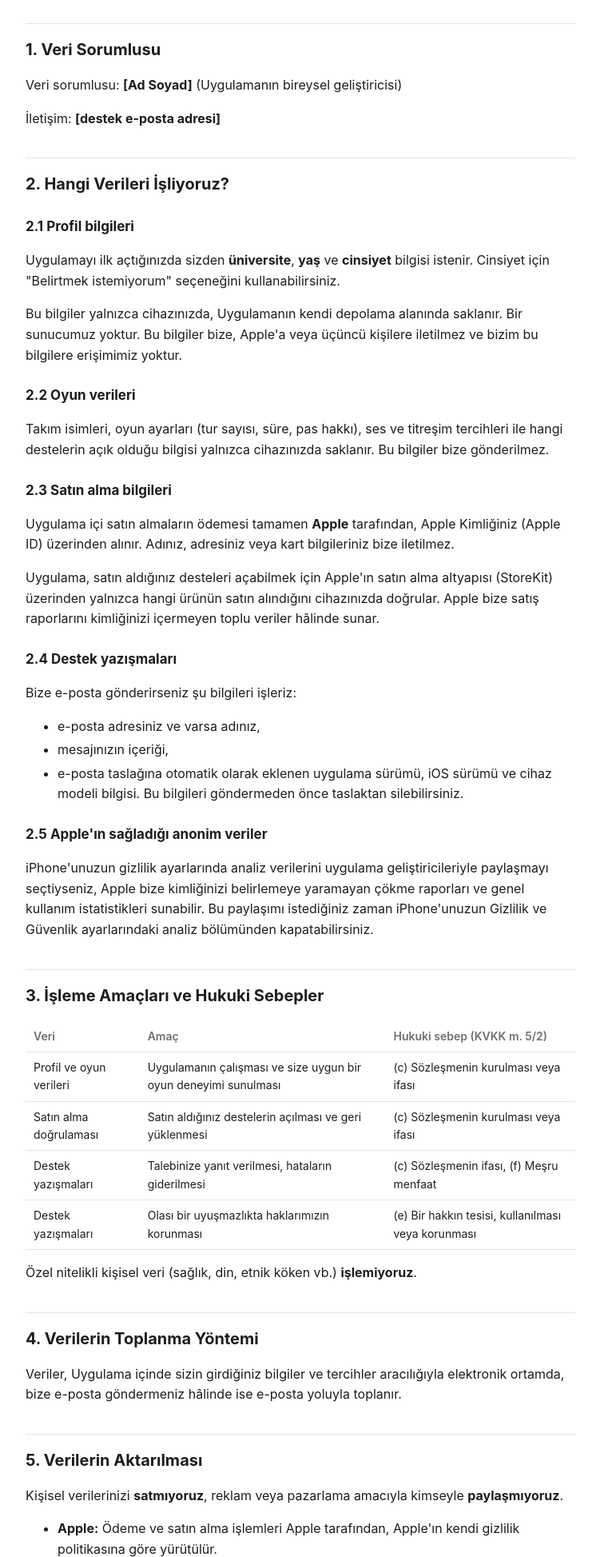
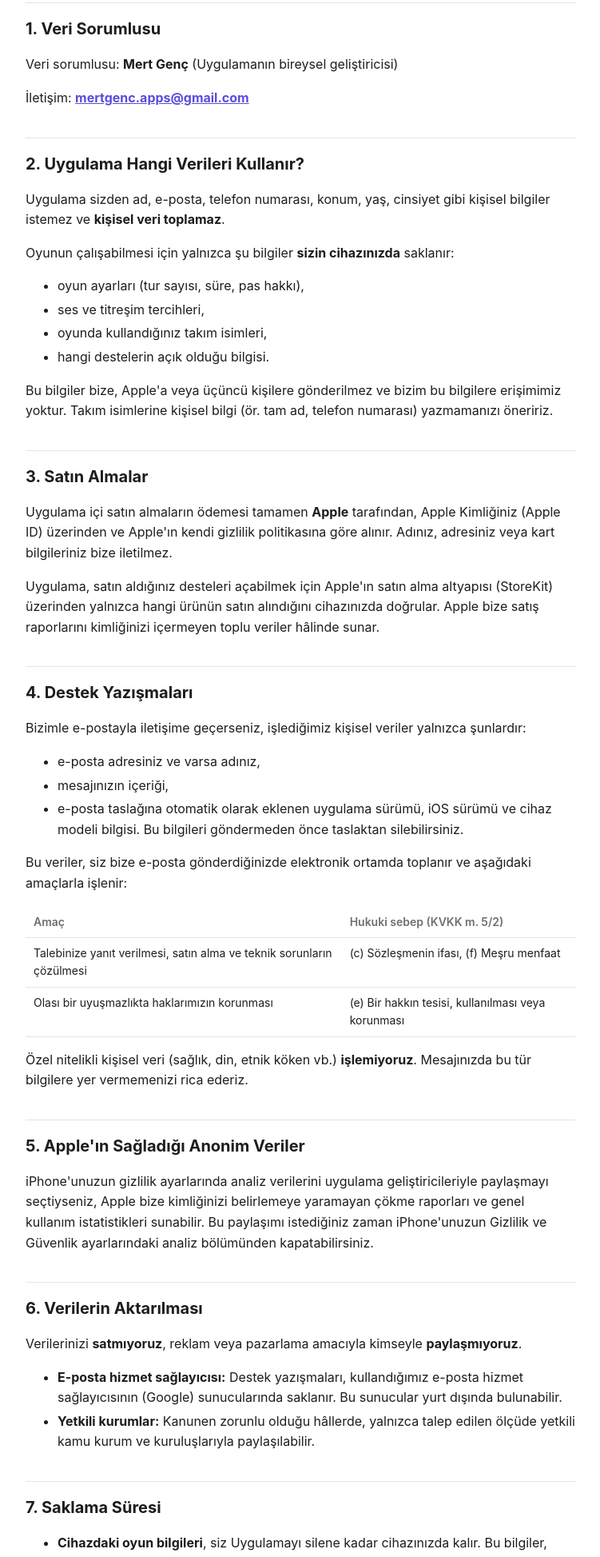
Before and after one commit to mertgencapps/fakultabu, a plain HTML site: page gizlilik.html in a window 1280 px wide. Shown: the part 522-2469 px from the top of the page at 80% size, without its empty margins (264-1015 px from the left). Drawn offline with Linux system fonts and the light colour scheme.

Commit message:
Update gizlilik.html

```diff
--- a/gizlilik.html
+++ b/gizlilik.html
@@ -30,86 +30,74 @@ footer{margin-top:48px;color:var(--muted);font-size:13px}
 <main>
 <h1>Gizlilik Politikası ve KVKK Aydınlatma Metni</h1>
 <p><strong>Son güncelleme:</strong> 27 Ekim 2026</p>
-<p>Bu metin, <strong>Fakültabu</strong> mobil uygulamasını ("Uygulama") kullanırken kişisel verilerinizin nasıl işlendiğini açıklar. Metin aynı zamanda 6698 sayılı Kişisel Verilerin Korunması Kanunu'nun ("KVKK") 10. maddesi kapsamında hazırlanmış aydınlatma metnidir.</p>
+<p>Bu metin, <strong>Fakültabu</strong> mobil uygulamasını ("Uygulama") kullanırken verilerinizin nasıl işlendiğini açıklar. Metin aynı zamanda 6698 sayılı Kişisel Verilerin Korunması Kanunu'nun ("KVKK") 10. maddesi kapsamında hazırlanmış aydınlatma metnidir.</p>
 <blockquote>
 <p><strong>Kısaca:</strong></p>
 <ul>
-<li>Hesap, şifre veya e-posta adresi istemiyoruz.</li>
-<li>Profil bilgileriniz (üniversite, yaş, cinsiyet) <strong>yalnızca sizin cihazınızda</strong> saklanır. Bize ya da üçüncü kişilere gönderilmez.</li>
+<li>Hesap, şifre veya e-posta adresi istemiyoruz. Size kişisel bir soru sormuyoruz.</li>
+<li>Uygulama <strong>kişisel veri toplamaz</strong> ve hiçbir sunucuya veri göndermez.</li>
 <li>Reklam, kullanıcı takibi (tracking) veya analiz aracı kullanmıyoruz.</li>
 <li>Ödemeleri Apple alır. Kart bilgilerinizi görmeyiz.</li>
 <li>Bize e-posta gönderirseniz e-postanızı yalnızca size yanıt vermek için kullanırız.</li>
 </ul>
 </blockquote>
 <h2>1. Veri Sorumlusu</h2>
-<p>Veri sorumlusu: <strong>[Ad Soyad]</strong> (Uygulamanın bireysel geliştiricisi)</p>
-<p>İletişim: <strong>[destek e-posta adresi]</strong></p>
-<h2>2. Hangi Verileri İşliyoruz?</h2>
-<h3>2.1 Profil bilgileri</h3>
-<p>Uygulamayı ilk açtığınızda sizden <strong>üniversite</strong>, <strong>yaş</strong> ve <strong>cinsiyet</strong> bilgisi istenir. Cinsiyet için "Belirtmek istemiyorum" seçeneğini kullanabilirsiniz.</p>
-<p>Bu bilgiler yalnızca cihazınızda, Uygulamanın kendi depolama alanında saklanır. Bir sunucumuz yoktur. Bu bilgiler bize, Apple'a veya üçüncü kişilere iletilmez ve bizim bu bilgilere erişimimiz yoktur.</p>
-<h3>2.2 Oyun verileri</h3>
-<p>Takım isimleri, oyun ayarları (tur sayısı, süre, pas hakkı), ses ve titreşim tercihleri ile hangi destelerin açık olduğu bilgisi yalnızca cihazınızda saklanır. Bu bilgiler bize gönderilmez.</p>
-<h3>2.3 Satın alma bilgileri</h3>
-<p>Uygulama içi satın almaların ödemesi tamamen <strong>Apple</strong> tarafından, Apple Kimliğiniz (Apple ID) üzerinden alınır. Adınız, adresiniz veya kart bilgileriniz bize iletilmez.</p>
+<p>Veri sorumlusu: <strong>Mert Genç</strong> (Uygulamanın bireysel geliştiricisi)</p>
+<p>İletişim: <strong><a href="mailto:mertgenc.apps@gmail.com">mertgenc.apps@gmail.com</a></strong></p>
+<h2>2. Uygulama Hangi Verileri Kullanır?</h2>
+<p>Uygulama sizden ad, e-posta, telefon numarası, konum, yaş, cinsiyet gibi kişisel bilgiler istemez ve <strong>kişisel veri toplamaz</strong>.</p>
+<p>Oyunun çalışabilmesi için yalnızca şu bilgiler <strong>sizin cihazınızda</strong> saklanır:</p>
+<ul>
+<li>oyun ayarları (tur sayısı, süre, pas hakkı),</li>
+<li>ses ve titreşim tercihleri,</li>
+<li>oyunda kullandığınız takım isimleri,</li>
+<li>hangi destelerin açık olduğu bilgisi.</li>
+</ul>
+<p>Bu bilgiler bize, Apple'a veya üçüncü kişilere gönderilmez ve bizim bu bilgilere erişimimiz yoktur. Takım isimlerine kişisel bilgi (ör. tam ad, telefon numarası) yazmamanızı öneririz.</p>
+<h2>3. Satın Almalar</h2>
+<p>Uygulama içi satın almaların ödemesi tamamen <strong>Apple</strong> tarafından, Apple Kimliğiniz (Apple ID) üzerinden ve Apple'ın kendi gizlilik politikasına göre alınır. Adınız, adresiniz veya kart bilgileriniz bize iletilmez.</p>
 <p>Uygulama, satın aldığınız desteleri açabilmek için Apple'ın satın alma altyapısı (StoreKit) üzerinden yalnızca hangi ürünün satın alındığını cihazınızda doğrular. Apple bize satış raporlarını kimliğinizi içermeyen toplu veriler hâlinde sunar.</p>
-<h3>2.4 Destek yazışmaları</h3>
-<p>Bize e-posta gönderirseniz şu bilgileri işleriz:</p>
+<h2>4. Destek Yazışmaları</h2>
+<p>Bizimle e-postayla iletişime geçerseniz, işlediğimiz kişisel veriler yalnızca şunlardır:</p>
 <ul>
 <li>e-posta adresiniz ve varsa adınız,</li>
 <li>mesajınızın içeriği,</li>
 <li>e-posta taslağına otomatik olarak eklenen uygulama sürümü, iOS sürümü ve cihaz modeli bilgisi. Bu bilgileri göndermeden önce taslaktan silebilirsiniz.</li>
 </ul>
-<h3>2.5 Apple'ın sağladığı anonim veriler</h3>
-<p>iPhone'unuzun gizlilik ayarlarında analiz verilerini uygulama geliştiricileriyle paylaşmayı seçtiyseniz, Apple bize kimliğinizi belirlemeye yaramayan çökme raporları ve genel kullanım istatistikleri sunabilir. Bu paylaşımı istediğiniz zaman iPhone'unuzun Gizlilik ve Güvenlik ayarlarındaki analiz bölümünden kapatabilirsiniz.</p>
-<h2>3. İşleme Amaçları ve Hukuki Sebepler</h2>
+<p>Bu veriler, siz bize e-posta gönderdiğinizde elektronik ortamda toplanır ve aşağıdaki amaçlarla işlenir:</p>
 <table>
 <thead>
 <tr>
-<th>Veri</th>
 <th>Amaç</th>
 <th>Hukuki sebep (KVKK m. 5/2)</th>
 </tr>
 </thead>
 <tbody>
 <tr>
-<td>Profil ve oyun verileri</td>
-<td>Uygulamanın çalışması ve size uygun bir oyun deneyimi sunulması</td>
-<td>(c) Sözleşmenin kurulması veya ifası</td>
-</tr>
-<tr>
-<td>Satın alma doğrulaması</td>
-<td>Satın aldığınız destelerin açılması ve geri yüklenmesi</td>
-<td>(c) Sözleşmenin kurulması veya ifası</td>
-</tr>
-<tr>
-<td>Destek yazışmaları</td>
-<td>Talebinize yanıt verilmesi, hataların giderilmesi</td>
+<td>Talebinize yanıt verilmesi, satın alma ve teknik sorunların çözülmesi</td>
 <td>(c) Sözleşmenin ifası, (f) Meşru menfaat</td>
 </tr>
 <tr>
-<td>Destek yazışmaları</td>
 <td>Olası bir uyuşmazlıkta haklarımızın korunması</td>
 <td>(e) Bir hakkın tesisi, kullanılması veya korunması</td>
 </tr>
 </tbody>
 </table>
-<p>Özel nitelikli kişisel veri (sağlık, din, etnik köken vb.) <strong>işlemiyoruz</strong>.</p>
-<h2>4. Verilerin Toplanma Yöntemi</h2>
-<p>Veriler, Uygulama içinde sizin girdiğiniz bilgiler ve tercihler aracılığıyla elektronik ortamda, bize e-posta göndermeniz hâlinde ise e-posta yoluyla toplanır.</p>
-<h2>5. Verilerin Aktarılması</h2>
-<p>Kişisel verilerinizi <strong>satmıyoruz</strong>, reklam veya pazarlama amacıyla kimseyle <strong>paylaşmıyoruz</strong>.</p>
+<p>Özel nitelikli kişisel veri (sağlık, din, etnik köken vb.) <strong>işlemiyoruz</strong>. Mesajınızda bu tür bilgilere yer vermemenizi rica ederiz.</p>
+<h2>5. Apple'ın Sağladığı Anonim Veriler</h2>
+<p>iPhone'unuzun gizlilik ayarlarında analiz verilerini uygulama geliştiricileriyle paylaşmayı seçtiyseniz, Apple bize kimliğinizi belirlemeye yaramayan çökme raporları ve genel kullanım istatistikleri sunabilir. Bu paylaşımı istediğiniz zaman iPhone'unuzun Gizlilik ve Güvenlik ayarlarındaki analiz bölümünden kapatabilirsiniz.</p>
+<h2>6. Verilerin Aktarılması</h2>
+<p>Verilerinizi <strong>satmıyoruz</strong>, reklam veya pazarlama amacıyla kimseyle <strong>paylaşmıyoruz</strong>.</p>
 <ul>
-<li><strong>Apple:</strong> Ödeme ve satın alma işlemleri Apple tarafından, Apple'ın kendi gizlilik politikasına göre yürütülür.</li>
-<li><strong>E-posta hizmet sağlayıcısı:</strong> Destek yazışmaları, kullandığımız e-posta hizmet sağlayıcısının sunucularında saklanır. Bu sunucular yurt dışında bulunabilir.</li>
+<li><strong>E-posta hizmet sağlayıcısı:</strong> Destek yazışmaları, kullandığımız e-posta hizmet sağlayıcısının (Google) sunucularında saklanır. Bu sunucular yurt dışında bulunabilir.</li>
 <li><strong>Yetkili kurumlar:</strong> Kanunen zorunlu olduğu hâllerde, yalnızca talep edilen ölçüde yetkili kamu kurum ve kuruluşlarıyla paylaşılabilir.</li>
 </ul>
-<h2>6. Saklama Süresi</h2>
+<h2>7. Saklama Süresi</h2>
 <ul>
-<li><strong>Cihazdaki veriler</strong> (profil ve oyun verileri), siz Uygulamadaki <strong>Ayarlar &gt; Profili Sıfırla</strong> seçeneğini kullanana veya Uygulamayı silene kadar cihazınızda kalır. Bu veriler, sizin oluşturduğunuz cihaz yedeklerine (ör. iCloud yedeği) dahil olabilir.</li>
+<li><strong>Cihazdaki oyun bilgileri</strong>, siz Uygulamayı silene kadar cihazınızda kalır. Bu bilgiler, sizin oluşturduğunuz cihaz yedeklerine (ör. iCloud yedeği) dahil olabilir. Satın aldığınız desteler Apple Kimliğinize bağlı olduğundan, Uygulamayı silseniz de daha sonra geri yükleyebilirsiniz.</li>
 <li><strong>Destek yazışmaları</strong>, talebiniz sonuçlandıktan sonra en fazla <strong>2 yıl</strong> saklanır ve sonra silinir.</li>
 </ul>
-<h2>7. Haklarınız (KVKK m. 11)</h2>
+<h2>8. Haklarınız (KVKK m. 11)</h2>
 <p>KVKK'nın 11. maddesi uyarınca şu haklara sahipsiniz:</p>
 <ul>
 <li>kişisel verilerinizin işlenip işlenmediğini öğrenme,</li>
@@ -122,18 +110,17 @@ footer{margin-top:48px;color:var(--muted);font-size:13px}
 <li>işlenen verilerin münhasıran otomatik sistemler vasıtasıyla analiz edilmesi suretiyle aleyhinize bir sonucun ortaya çıkmasına itiraz etme,</li>
 <li>kanuna aykırı işleme sebebiyle zarara uğramanız hâlinde zararın giderilmesini talep etme.</li>
 </ul>
-<p><strong>Başvuru:</strong> Taleplerinizi <strong>[destek e-posta adresi]</strong> adresine "KVKK Başvurusu" konulu bir e-postayla iletebilirsiniz. Başvurunuz en geç <strong>30 gün</strong> içinde ücretsiz olarak sonuçlandırılır.</p>
-<p><strong>Önemli:</strong> Profil ve oyun verileriniz yalnızca cihazınızda bulunduğundan bizim bu verilere erişimimiz yoktur. Bu verileri dilediğiniz zaman <strong>Ayarlar &gt; Profili Sıfırla</strong> seçeneğiyle veya Uygulamayı silerek kendiniz silebilirsiniz.</p>
+<p><strong>Başvuru:</strong> Taleplerinizi <strong><a href="mailto:mertgenc.apps@gmail.com">mertgenc.apps@gmail.com</a></strong> adresine "KVKK Başvurusu" konulu bir e-postayla iletebilirsiniz. Başvurunuz en geç <strong>30 gün</strong> içinde ücretsiz olarak sonuçlandırılır.</p>
 <p>Başvurunuzun sonucundan memnun kalmazsanız Kişisel Verileri Koruma Kurulu'na şikâyette bulunabilirsiniz.</p>
-<h2>8. Güvenlik</h2>
-<p>Cihazdaki veriler, iOS'un uygulamaları birbirinden ayıran güvenlik mimarisi içinde, yalnızca Uygulamanın erişebildiği alanda saklanır. Bir sunucuya gönderilmediği için sunucu kaynaklı bir veri sızıntısı riski bulunmaz.</p>
-<h2>9. Çocukların Gizliliği</h2>
-<p>Uygulama üniversite öğrencileri ve genç yetişkinler için tasarlanmıştır. Kimseden bilerek kimliğini belirleyen bir bilgi (ad, e-posta, telefon vb.) toplamıyoruz.</p>
-<h2>10. Değişiklikler</h2>
-<p>Bu metni zaman zaman güncelleyebiliriz. Güncel sürüm her zaman bu sayfada, yukarıdaki "Son güncelleme" tarihiyle yayımlanır. Önemli değişiklikleri ayrıca Uygulama içinde bildiririz.</p>
-<h2>11. İletişim</h2>
-<p>Sorularınız için: <strong>[destek e-posta adresi]</strong></p>
-<footer>© 2026 [Ad Soyad] · Fakültabu</footer>
+<h2>9. Güvenlik</h2>
+<p>Cihazdaki oyun bilgileri, iOS'un uygulamaları birbirinden ayıran güvenlik mimarisi içinde, yalnızca Uygulamanın erişebildiği alanda saklanır. Uygulama bir sunucuya veri göndermediği için sunucu kaynaklı bir veri sızıntısı riski bulunmaz.</p>
+<h2>10. Çocukların Gizliliği</h2>
+<p>Uygulama üniversite öğrencileri ve genç yetişkinler için tasarlanmıştır. Uygulama kimseden kişisel bilgi istemediğinden, çocuklara ait kişisel verileri bilerek toplamayız.</p>
+<h2>11. Değişiklikler</h2>
+<p>Bu metni zaman zaman güncelleyebiliriz. Güncel sürüm her zaman bu sayfada, yukarıdaki "Son güncelleme" tarihiyle yayımlanır. Uygulama ileride kişisel veri toplamaya başlarsa, bu metni önceden güncelleriz ve gerekiyorsa sizden onay isteriz.</p>
+<h2>12. İletişim</h2>
+<p>Sorularınız için: <strong><a href="mailto:mertgenc.apps@gmail.com">mertgenc.apps@gmail.com</a></strong></p>
+<footer>© 2026 Mert Genç · Fakültabu</footer>
 </main>
 </body>
 </html>
```
